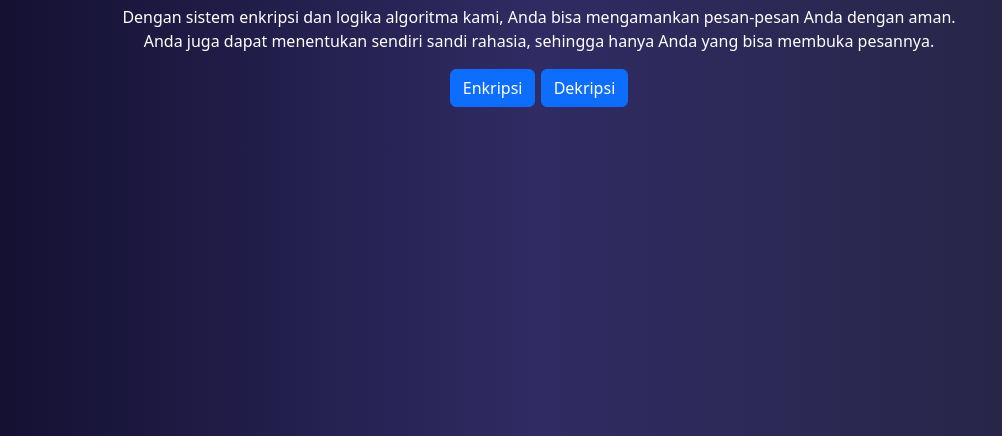
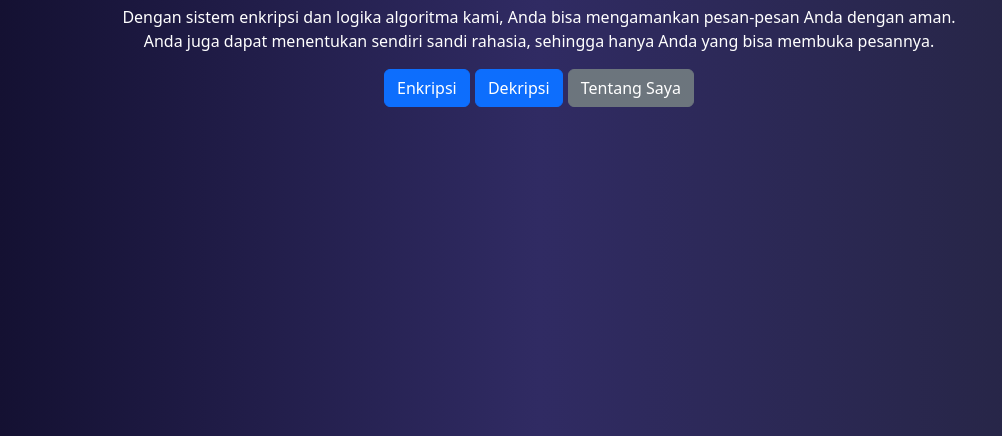
Before and after one commit to FrostLynn/encrypt, a website: page index.html in a window 1280 px wide. Shown: the part 364-800 px from the top of the page, without its empty margins (101-1103 px from the left). Drawn offline with nearby package versions, Linux system fonts and the light colour scheme.

Commit message:
added a new button

```diff
--- a/index.html
+++ b/index.html
@@ -28,6 +28,7 @@
       <p class="lead">
         <a href="enkripsi.html" class="btn btn-primary">Enkripsi</a>
         <a href="dekripsi.html" class="btn btn-primary">Dekripsi</a>
+        <a href="frostlynn.github.io" class="btn btn-secondary">Tentang Saya</a>
       </p>
     </div>
   </div>
```
